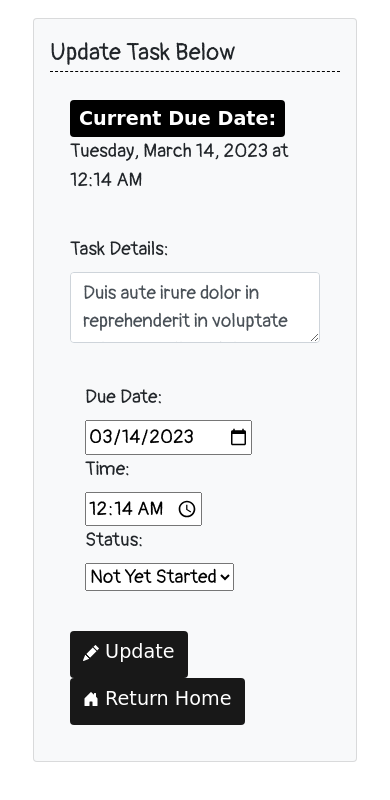
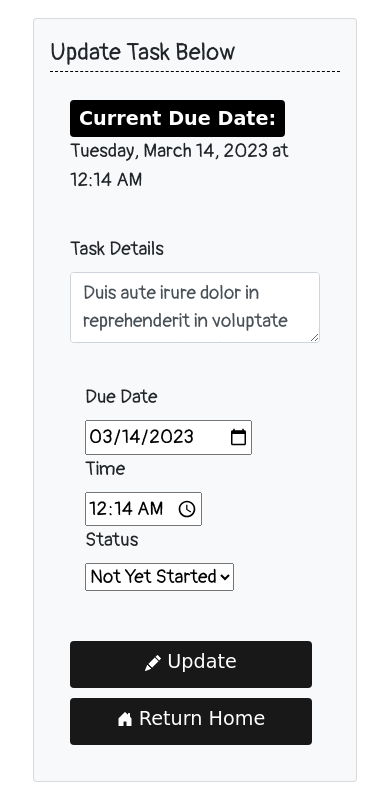
Before and after one commit to jschhie/Events-Assistant, a Flask app: page /update/3 in a window 390 px wide. Shown: the part 53-853 px from the top of the page. Before the commit the page ends 815 px from the top, so only its background shows below. Run offline with Flask 2, Linux system fonts and the light colour scheme; a user stored in the database is signed in; data comes from the database, SQL or seed files in the repository; some libraries are stand-ins or nearby versions; some web fonts are replaced.

Commit message:
responsive table, forms design

```diff
--- a/website/static/style.css
+++ b/website/static/style.css
@@ -1,8 +1,6 @@
 /* ==== import font ===== */
 @import url('https://fonts.googleapis.com/css2?family=Pangolin&display=swap');
 @import url('https://fonts.googleapis.com/css2?family=Yomogi&display=swap');
-
-
 
 .bookmarked-group {
     background-color: lightyellow;
@@ -37,11 +35,6 @@
 }
 
 /* TABLE OF EVENTS */
-#tasksTable {
-    margin-left: 2%;
-    margin-right: 2%;
-}
-
 .header-row {
     font-size: 1.3em;
     font-weight: bold;
@@ -99,6 +92,10 @@
     color: white;
 }
 
+.custom-btn {
+    margin-top: 10px;
+}
+
 .navbar-nav a:hover {
     color: white;
     background-color: rgba(255, 255, 255, 0.1);
--- a/website/templates/update.html
+++ b/website/templates/update.html
@@ -17,7 +17,7 @@
       </div>
 
       <div class="form-group">
-        <label for="content" class="col-title">Task Details:</label>
+        <label for="content" class="col-title">Task Details</label>
         <textarea
           id="content"
           name="content"
@@ -26,14 +26,14 @@
       </div>
 
       <div class="row form-group">
-        <div class="col">
-          <label for="due_date" class="col-title">Due Date:</label>
+        <div class="col col-md-4">
+          <label for="due_date" class="col-title">Due Date</label>
           <br>
           <input type="date" id="due_date" name="due_date" value="{{ task.due_date_int }}">
         </div>
 
-        <div class="col">
-          <label for="time" class="col-title">Time:</label>
+        <div class="col col-md-4">
+          <label for="time" class="col-title">Time</label>
           <br>
           {% set format_time = task.time[:-3] %}
           {% if task.time[:-3]|length == 4 %}
@@ -52,8 +52,8 @@
           <input type="time" id="time" name="time" value="{{ format_time }}">
         </div>
 
-        <div class="col">
-          <label for="status" class="col-title">Status:</label>
+        <div class="col col-md-4">
+          <label for="status" class="col-title">Status</label>
           <br>
           <select name="taskStatus" aria-label="Select/Dropdown menu" id="curr_status">
             <option value="Cancelled">Cancelled</option>
@@ -64,16 +64,16 @@
         </div>
       </div>
 
-      <div class="form-group">
+      <div class="form-group row">
         <!-- UPDATE -->
-        <button type="submit" class="btn" name="action"value="Update">
+        <button type="submit" class="btn custom-btn col-md-4" name="action"value="Update">
           <svg xmlns="http://www.w3.org/2000/svg" width="16" height="16" fill="currentColor" class="bi bi-pencil-fill" viewBox="0 0 16 16">
             <path d="M12.854.146a.5.5 0 0 0-.707 0L10.5 1.793 14.207 5.5l1.647-1.646a.5.5 0 0 0 0-.708l-3-3zm.646 6.061L9.793 2.5 3.293 9H3.5a.5.5 0 0 1 .5.5v.5h.5a.5.5 0 0 1 .5.5v.5h.5a.5.5 0 0 1 .5.5v.5h.5a.5.5 0 0 1 .5.5v.207l6.5-6.5zm-7.468 7.468A.5.5 0 0 1 6 13.5V13h-.5a.5.5 0 0 1-.5-.5V12h-.5a.5.5 0 0 1-.5-.5V11h-.5a.5.5 0 0 1-.5-.5V10h-.5a.499.499 0 0 1-.175-.032l-.179.178a.5.5 0 0 0-.11.168l-2 5a.5.5 0 0 0 .65.65l5-2a.5.5 0 0 0 .168-.11l.178-.178z"/>
           </svg>
           Update
         </button>
         <!-- RETURN HOME -->
-        <button type="submit" class="btn" name="action"value="Return Home">
+        <button type="submit" class="btn custom-btn col-md-4" name="action"value="Return Home">
           <svg xmlns="http://www.w3.org/2000/svg" width="16" height="16" fill="currentColor" class="bi bi-house-door-fill" viewBox="0 0 16 16">
             <path d="M6.5 14.5v-3.505c0-.245.25-.495.5-.495h2c.25 0 .5.25.5.5v3.5a.5.5 0 0 0 .5.5h4a.5.5 0 0 0 .5-.5v-7a.5.5 0 0 0-.146-.354L13 5.793V2.5a.5.5 0 0 0-.5-.5h-1a.5.5 0 0 0-.5.5v1.293L8.354 1.146a.5.5 0 0 0-.708 0l-6 6A.5.5 0 0 0 1.5 7.5v7a.5.5 0 0 0 .5.5h4a.5.5 0 0 0 .5-.5z"/>
           </svg>
```
Also changed, not shown: website/templates/create.html (+7 -7 lines), website/templates/home.html (+16 -10 lines).
